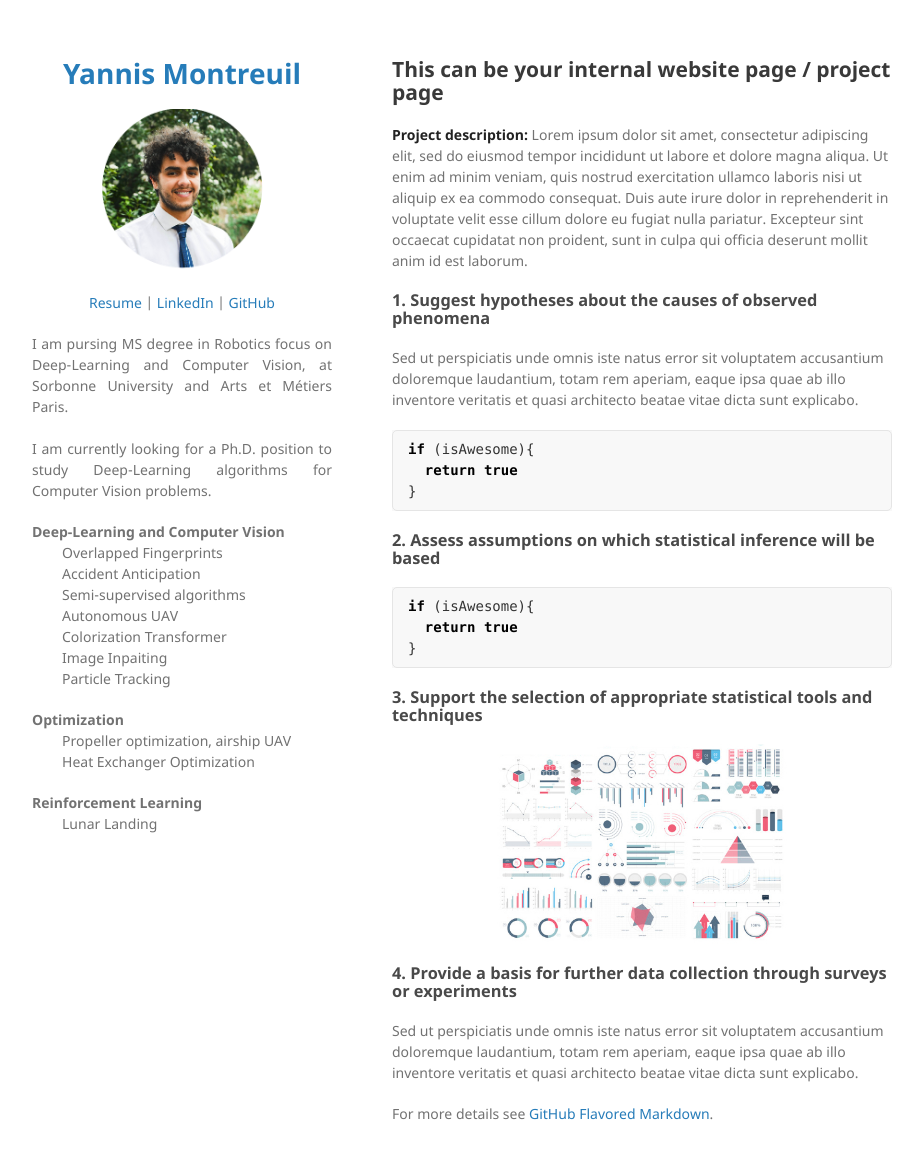
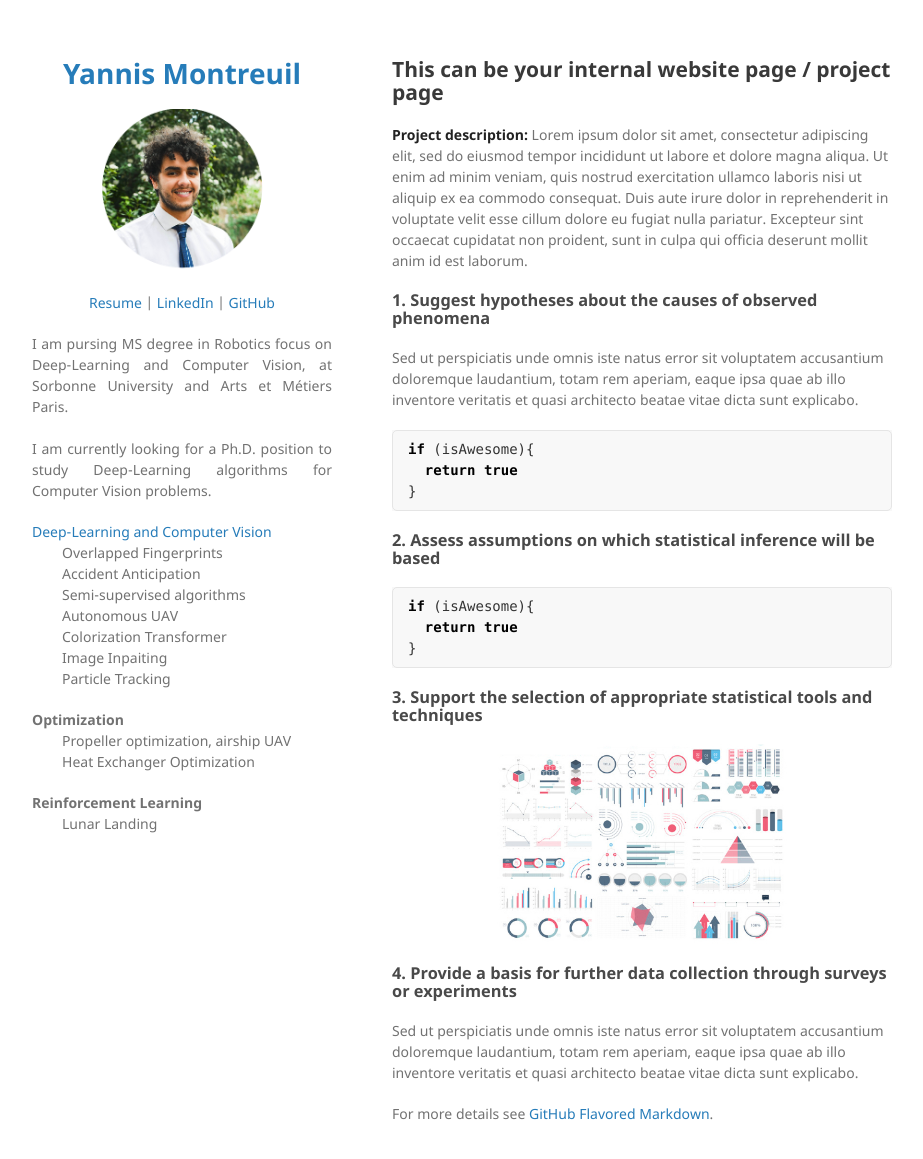
Before and after one commit to Yannis-98/yannis-98.github.io, a Jekyll site: the page built from sample_page.md, in a window 1280 px wide and 1194 px high. Shown: the top 1159 px of the window, without its empty margins (178-1101 px from the left). Built offline with Jekyll 4.4.1, drawn with Linux system fonts in a browser that asks for light colours; our own code applies the rules of GitHub Pages for plain Markdown files.

```diff
--- a/_config.yml
+++ b/_config.yml
@@ -16,7 +16,7 @@ description:
   I am currently looking for a Ph.D. position to study Deep-Learning algorithms for Computer Vision problems.
   </p>
 
-  <b>Deep-Learning and Computer Vision</b>
+  <a href="index.md#ancre"> Deep-Learning and Computer Vision</a>
   <p style="margin-left:10%;">Overlapped Fingerprints<br>
   Accident Anticipation<br>
   Semi-supervised algorithms<br>
```
